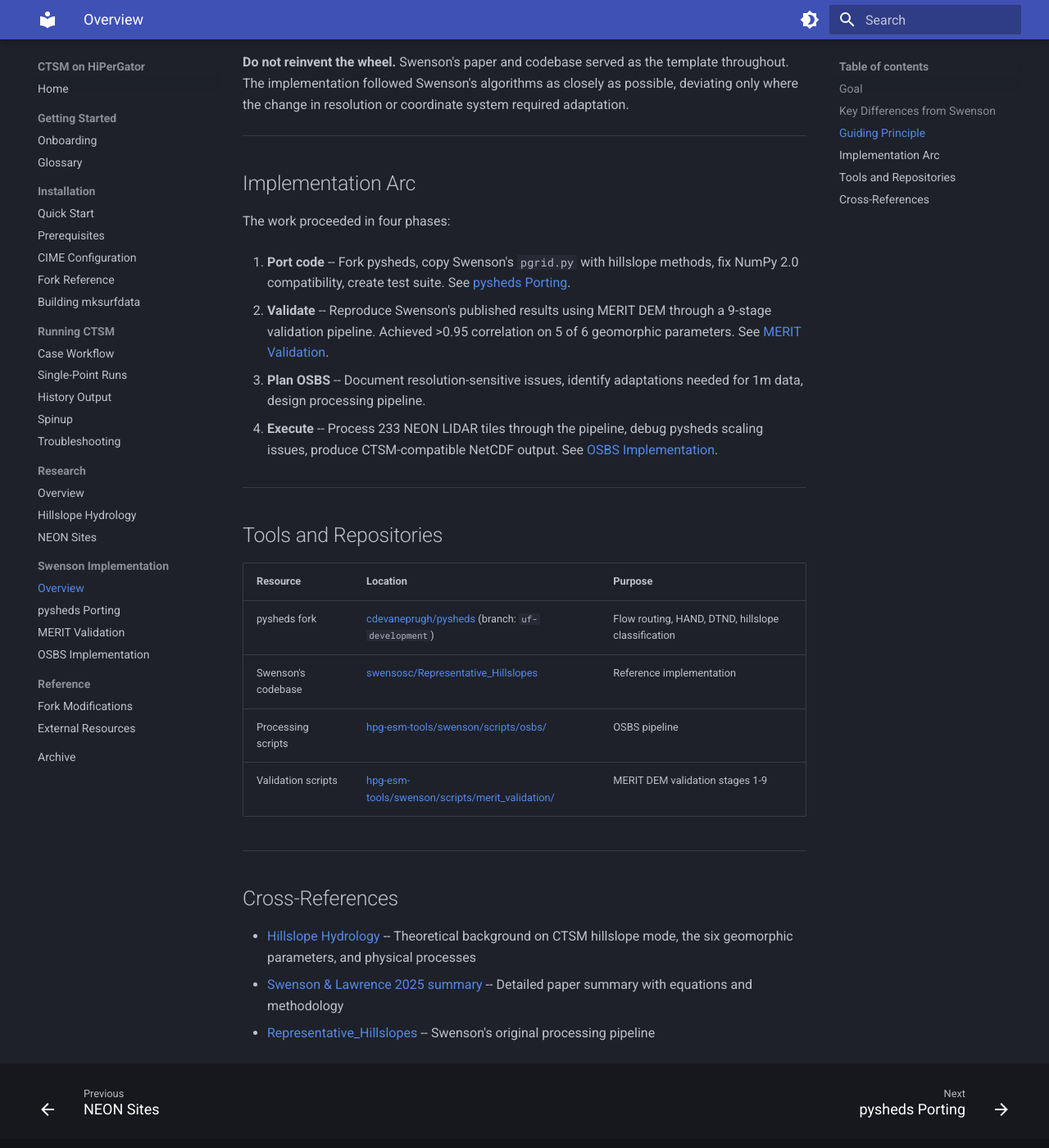
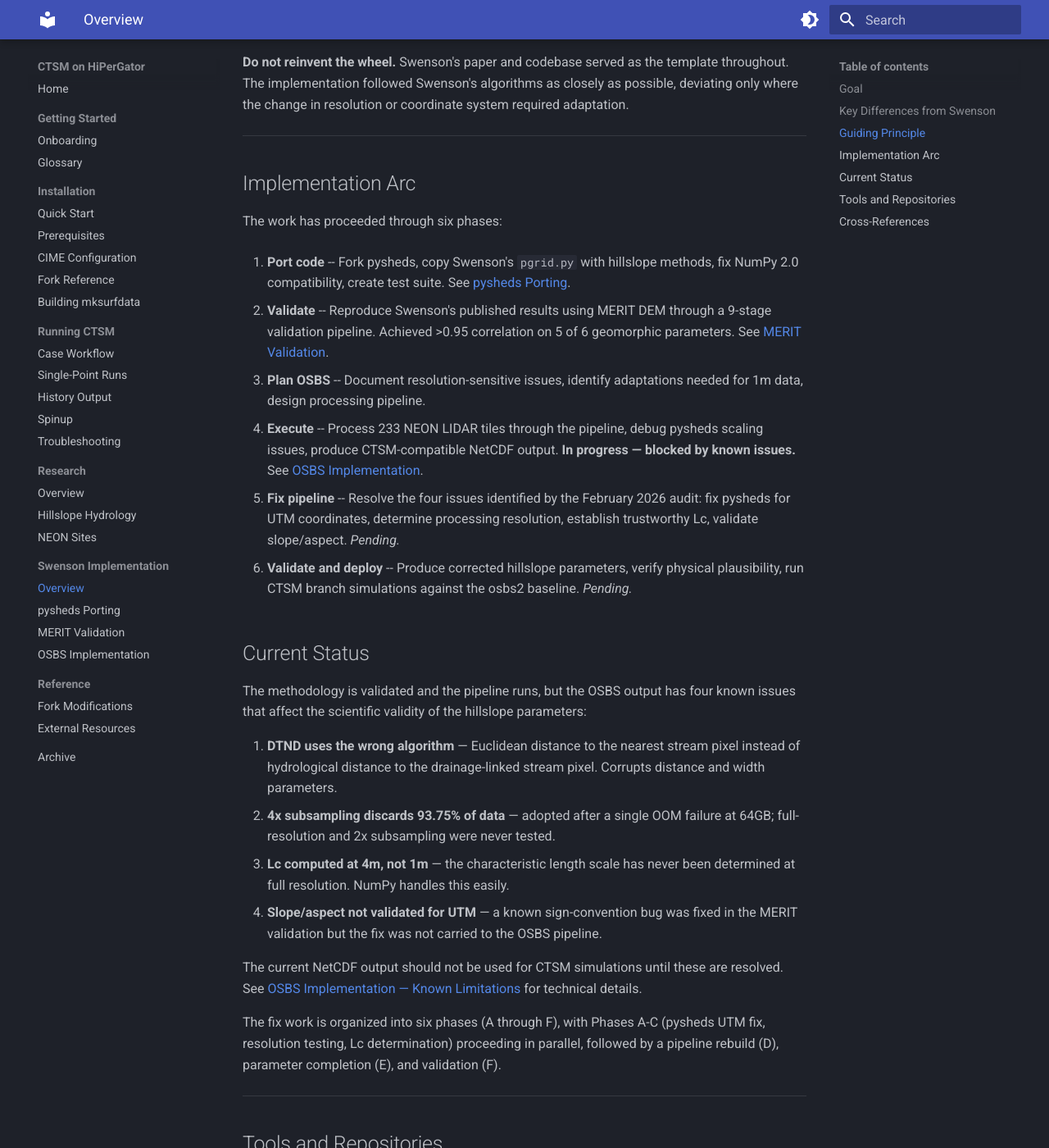
Before and after one commit to cdevaneprugh/hpg-esm-docs, an MkDocs documentation site: the page built from docs/swenson/index.md, in a window 1280 px wide and 1400 px high, scrolled down 1145 px. Shown: the whole window at 82% size. Built offline with MkDocs 1.6.1 and Material for MkDocs 9.7.7, drawn with Linux system fonts in a browser that asks for light colours.

Commit message:
Add audit findings to Swenson docs: known limitations, status updates
Integrates February 2026 audit results into existing pages rather than
a standalone audit page. Adds Known Limitations section to OSBS
implementation (DTND algorithm, 4x subsampling, Lc resolution,
slope/aspect validation), updates the implementation arc and adds
Current Status to the overview, and replaces the dataset comparison
Next Steps with honest caveats about output validity.

Co-Authored-By: Claude Opus 4.6 <noreply@anthropic.com>

```diff
--- a/docs/swenson/index.md
+++ b/docs/swenson/index.md
@@ -34,7 +34,7 @@ The goal of this work was to implement Swenson's methodology using 1m NEON LIDAR
 
 ## Implementation Arc
 
-The work proceeded in four phases:
+The work has proceeded through six phases:
 
 1. **Port code** -- Fork pysheds, copy Swenson's `pgrid.py` with hillslope methods, fix NumPy 2.0 compatibility, create test suite. See [pysheds Porting](pysheds-porting.md).
 
@@ -42,7 +42,24 @@ The work proceeded in four phases:
 
 3. **Plan OSBS** -- Document resolution-sensitive issues, identify adaptations needed for 1m data, design processing pipeline.
 
-4. **Execute** -- Process 233 NEON LIDAR tiles through the pipeline, debug pysheds scaling issues, produce CTSM-compatible NetCDF output. See [OSBS Implementation](osbs-implementation.md).
+4. **Execute** -- Process 233 NEON LIDAR tiles through the pipeline, debug pysheds scaling issues, produce CTSM-compatible NetCDF output. **In progress — blocked by known issues.** See [OSBS Implementation](osbs-implementation.md).
+
+5. **Fix pipeline** -- Resolve the four issues identified by the February 2026 audit: fix pysheds for UTM coordinates, determine processing resolution, establish trustworthy Lc, validate slope/aspect. *Pending.*
+
+6. **Validate and deploy** -- Produce corrected hillslope parameters, verify physical plausibility, run CTSM branch simulations against the osbs2 baseline. *Pending.*
+
+## Current Status
+
+The methodology is validated and the pipeline runs, but the OSBS output has four known issues that affect the scientific validity of the hillslope parameters:
+
+1. **DTND uses the wrong algorithm** — Euclidean distance to the nearest stream pixel instead of hydrological distance to the drainage-linked stream pixel. Corrupts distance and width parameters.
+2. **4x subsampling discards 93.75% of data** — adopted after a single OOM failure at 64GB; full-resolution and 2x subsampling were never tested.
+3. **Lc computed at 4m, not 1m** — the characteristic length scale has never been determined at full resolution. NumPy handles this easily.
+4. **Slope/aspect not validated for UTM** — a known sign-convention bug was fixed in the MERIT validation but the fix was not carried to the OSBS pipeline.
+
+The current NetCDF output should not be used for CTSM simulations until these are resolved. See [OSBS Implementation — Known Limitations](osbs-implementation.md#known-limitations) for technical details.
+
+The fix work is organized into six phases (A through F), with Phases A-C (pysheds UTM fix, resolution testing, Lc determination) proceeding in parallel, followed by a pipeline rebuild (D), parameter completion (E), and validation (F).
 
 ---
 
```
Also changed, not shown: docs/swenson/dataset-comparison.md (added, +140 -0 lines), docs/swenson/osbs-implementation.md (+41 -5 lines).
